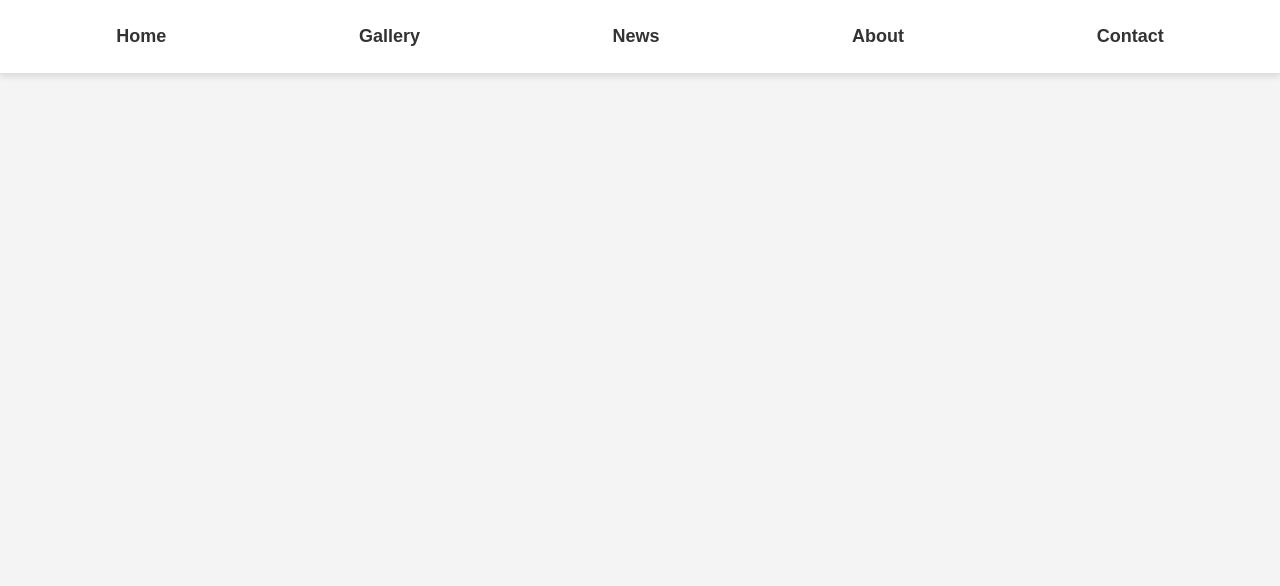
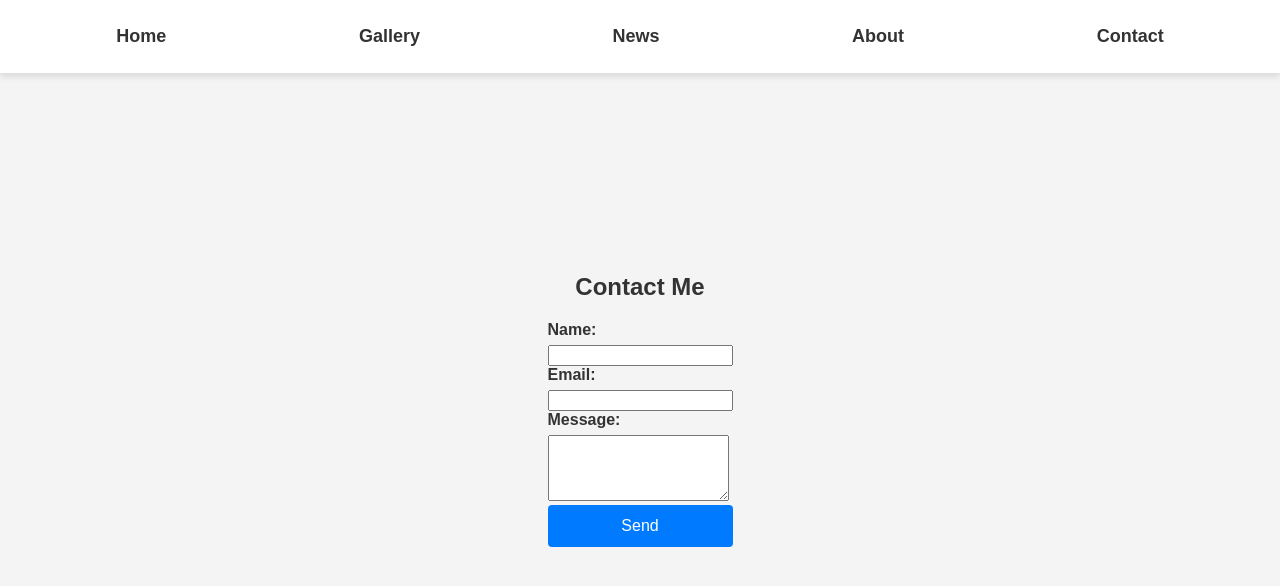
Before and after one commit to sdg877/hj_frontend, a React (Vite) app in the folder frontend/hj/: page /contact in a window 1280 px wide. Shown: the top 586 px of the page. Built offline with nearby package versions, Linux system fonts and the light colour scheme.

Commit message:
Contact me section and form implemented

```diff
--- a/frontend/hj/src/site/pages/ContactMe.jsx
+++ b/frontend/hj/src/site/pages/ContactMe.jsx
@@ -1,11 +1,104 @@
-import React from 'react'
+import React, { useState } from 'react';
+import emailjs from 'emailjs-com';
+import { ToastContainer, toast } from 'react-toastify';
+import 'react-toastify/dist/ReactToastify.css';
 
 const ContactMe = () => {
+  const [formData, setFormData] = useState({
+    name: '',
+    email: '',
+    message: ''
+  });
+
+  const handleChange = (e) => {
+    setFormData({
+      ...formData,
+      [e.target.name]: e.target.value
+    });
+  };
+
+
+  const handleSubmit = (e) => {
+    e.preventDefault();
+
+    const emailData = {
+      ...formData,
+      from_name: formData.name,
+      from_email: formData.email
+    };
+
+
+    emailjs
+      .send(
+        import.meta.env.VITE_EMAILJS_SERVICE_ID,
+        import.meta.env.VITE_EMAILJS_TEMPLATE_ID,
+        emailData,
+        import.meta.env.VITE_EMAILJS_USER_ID
+      )
+      .then(
+        (response) => {
+          console.log('Message sent successfully', response);
+          toast.success('Message sent successfully!');
+        },
+        (error) => {
+          console.error('Error sending message', error);
+          toast.error('Error sending message, please try again.');
+        }
+      );
+  };
+
+
   return (
-    <div>
+    <div className="contact-form-container">
+      <h2 className="title">Contact Me</h2>
 
+      <form onSubmit={handleSubmit} className="form">
+        <div>
+          <label htmlFor="name" className="label">Name:</label>
+          <input
+            type="text"
+            name="name"
+            value={formData.name}
+            onChange={handleChange}
+            required
+            className="input"
+          />
+        </div>
+        <div>
+          <label htmlFor="email" className="label">Email:</label>
+          <input
+            type="email"
+            name="email"
+            value={formData.email}
+            onChange={handleChange}
+            required
+            className="input"
+          />
+        </div>
+        <div>
+          <label htmlFor="message" className="label">Message:</label>
+          <textarea
+            name="message"
+            value={formData.message}
+            onChange={handleChange}
+            required
+            rows="4"
+            className="textarea"
+          />
+        </div>
+        <div>
+          <button
+            type="submit"
+            className="submit-button"
+          >
+            Send
+          </button>
+        </div>
+      </form>
+
+      <ToastContainer position="top-right" autoClose={5000} hideProgressBar />
     </div>
-  )
-}
+  );
+};
 
-export default ContactMe
+export default ContactMe;
```
